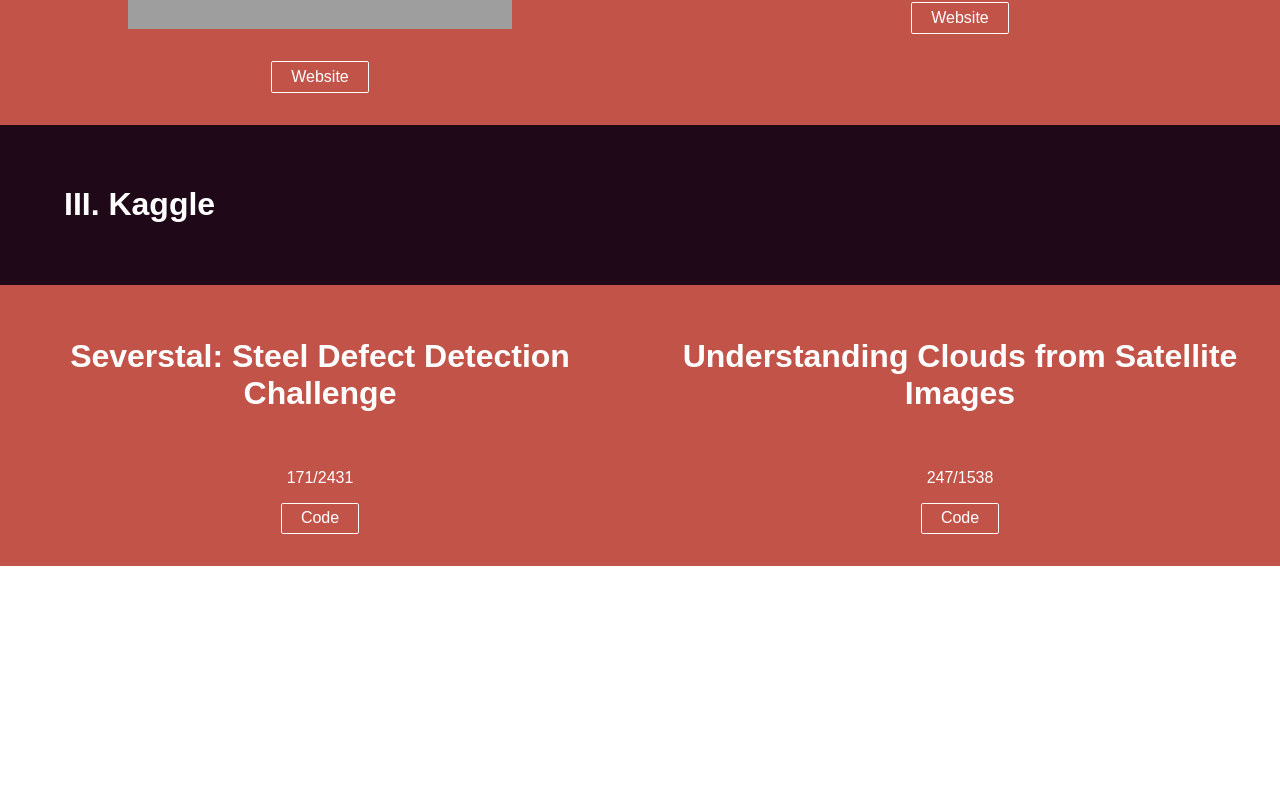
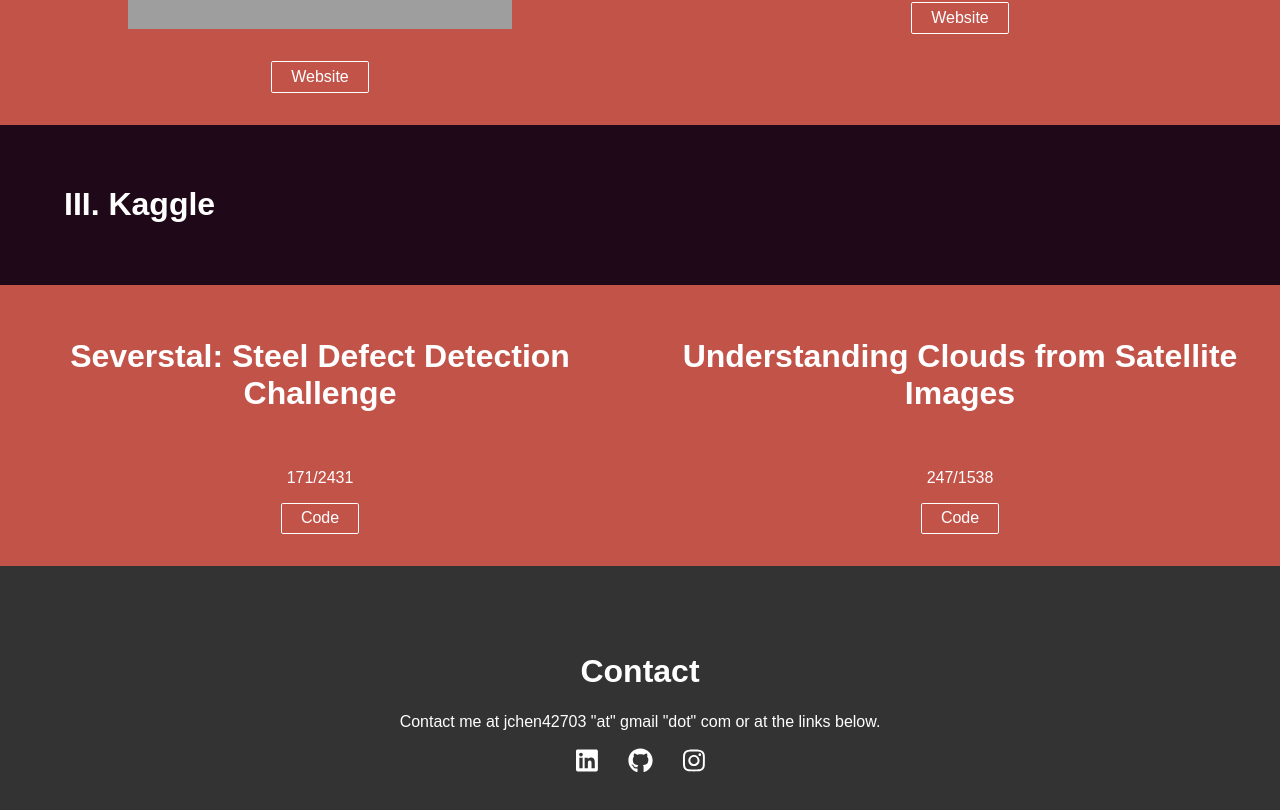
Before and after one commit to jchen42703/jchen42703.github.io, a React (Create React App) app in the folder frontend/: page / in a window 1280 px wide. Shown: the part 2121-2931 px from the top of the page. Before the commit the page ends 2687 px from the top, so only its background shows below. Built offline with nearby package versions, Linux system fonts and the light colour scheme; grey boxes are pictures that could not be loaded.

Commit message:
Created a footer with fontawesome

```diff
--- a/frontend/package.json
+++ b/frontend/package.json
@@ -3,6 +3,10 @@
   "version": "0.1.0",
   "private": true,
   "dependencies": {
+    "@fortawesome/fontawesome-svg-core": "^1.2.36",
+    "@fortawesome/free-brands-svg-icons": "^5.15.4",
+    "@fortawesome/free-solid-svg-icons": "^5.15.4",
+    "@fortawesome/react-fontawesome": "^0.1.15",
     "@testing-library/jest-dom": "^5.11.4",
     "@testing-library/react": "^11.1.0",
     "@testing-library/user-event": "^12.1.10",
--- a/frontend/src/App.js
+++ b/frontend/src/App.js
@@ -1,4 +1,5 @@
 import { DarkHeader } from "./components/Headers";
+import Footer from "./components/Footer";
 import Hero from "./components/Hero";
 import TextButton from "./components/TextButton";
 import capsnetGif from "./img/la_003.gif";
@@ -104,6 +105,7 @@ function App() {
           ></TextButton>
         </div>
       </div>
+      <Footer></Footer>
     </div>
   );
 }
--- /dev/null
+++ b/frontend/src/components/Footer.js
@@ -0,0 +1,27 @@
+import { FontAwesomeIcon } from "@fortawesome/react-fontawesome";
+import "../styles/styles.scss";
+
+const Footer = (props) => {
+  return (
+    <footer>
+      <h3 id="contact">Contact</h3>
+      <p>
+        Contact me at jchen42703 "at" gmail "dot" com or at the links below.
+      </p>
+      <a
+        href="https://www.linkedin.com/in/joseph-chen-47b74615a/"
+        className="fab"
+      >
+        <FontAwesomeIcon icon={["fab", "linkedin"]} className="fontawesome" />
+      </a>
+      <a href="https://github.com/jchen42703" className="fab">
+        <FontAwesomeIcon icon={["fab", "github"]} className="fontawesome" />
+      </a>
+      <a href="https://www.instagram.com/jchen___zz/" className="fab">
+        <FontAwesomeIcon icon={["fab", "instagram"]} className="fontawesome" />
+      </a>
+    </footer>
+  );
+};
+
+export default Footer;
--- a/frontend/src/index.js
+++ b/frontend/src/index.js
@@ -1,14 +1,18 @@
-import React from 'react';
-import ReactDOM from 'react-dom';
-import './index.css';
-import App from './App';
-import reportWebVitals from './reportWebVitals';
+import React from "react";
+import ReactDOM from "react-dom";
+import "./index.css";
+import App from "./App";
+import reportWebVitals from "./reportWebVitals";
+import { library } from "@fortawesome/fontawesome-svg-core";
+import { fab } from "@fortawesome/free-brands-svg-icons";
+
+library.add(fab);
 
 ReactDOM.render(
   <React.StrictMode>
     <App />
   </React.StrictMode>,
-  document.getElementById('root')
+  document.getElementById("root")
 );
 
 // If you want to start measuring performance in your app, pass a function
--- /dev/null
+++ b/frontend/src/styles/components/_footer.scss
@@ -0,0 +1,20 @@
+/* footer */
+footer {
+  text-align: center;
+  min-height: 200px;
+  width: 100%;
+  height: 30vh;
+  box-sizing: border-box;
+  margin: 0;
+  background-color: #333333;
+  padding: 5% 5% 15% 5%;
+  color: #fff;
+}
+footer h3 {
+  font-size: 2em;
+  font-weight: 550;
+  margin: 2% 0;
+}
+footer span {
+  font-size: 1.2em;
+}
--- /dev/null
+++ b/frontend/src/styles/components/_links.scss
@@ -0,0 +1,13 @@
+.fab {
+  padding: 15px;
+  font-size: 25px;
+  color: #fff;
+
+  &:hover {
+    color: #d5d5d5;
+    text-decoration: none;
+  }
+  .fontawesome {
+    max-width: 200px;
+  }
+}
--- a/frontend/src/styles/components/global.scss
+++ b/frontend/src/styles/components/global.scss
@@ -1,5 +1,7 @@
 @import "./buttons";
 @import "./containers";
+@import "./footer";
 @import "./hero";
 @import "./headers";
 @import "./info_containers";
+@import "./links";
```
Also changed, not shown: 2 other files (tests, documents, lock files or other folders).
